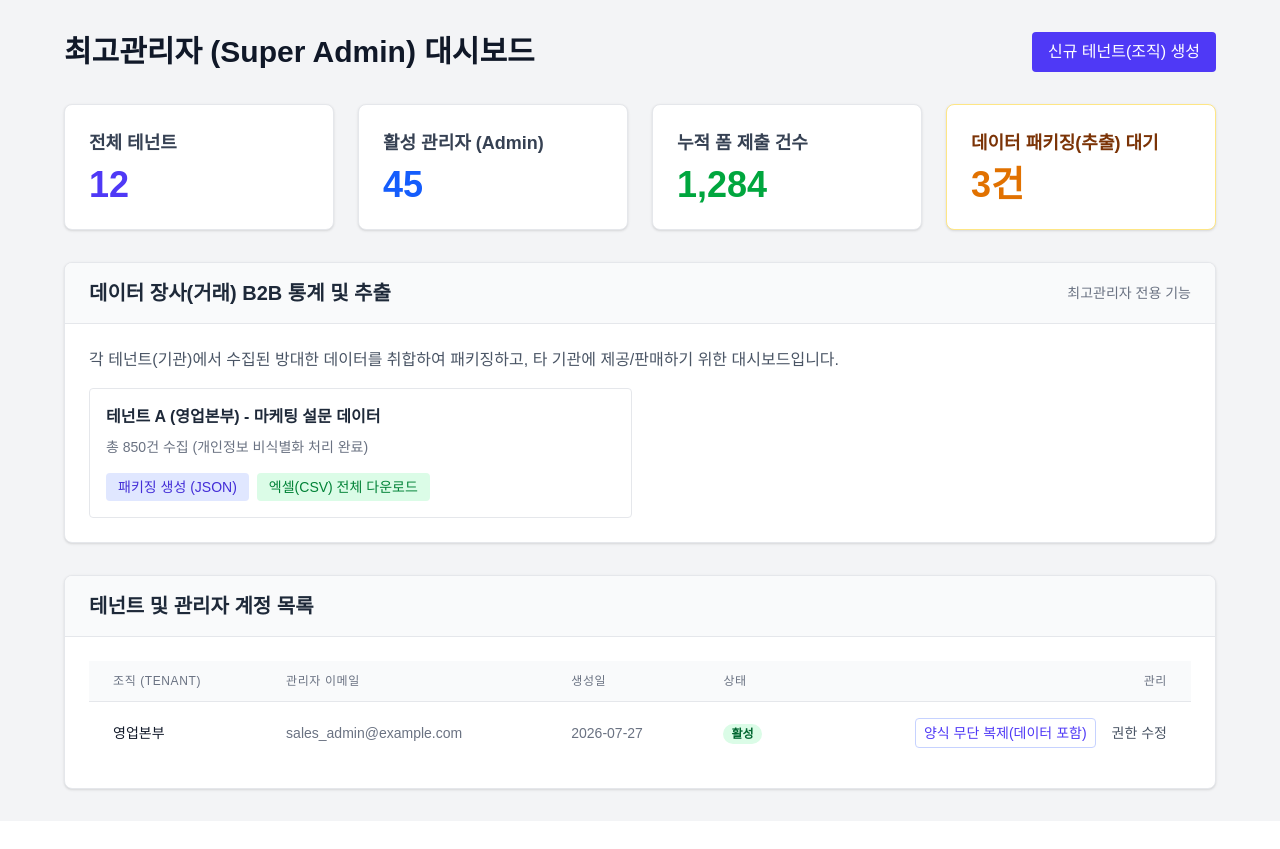
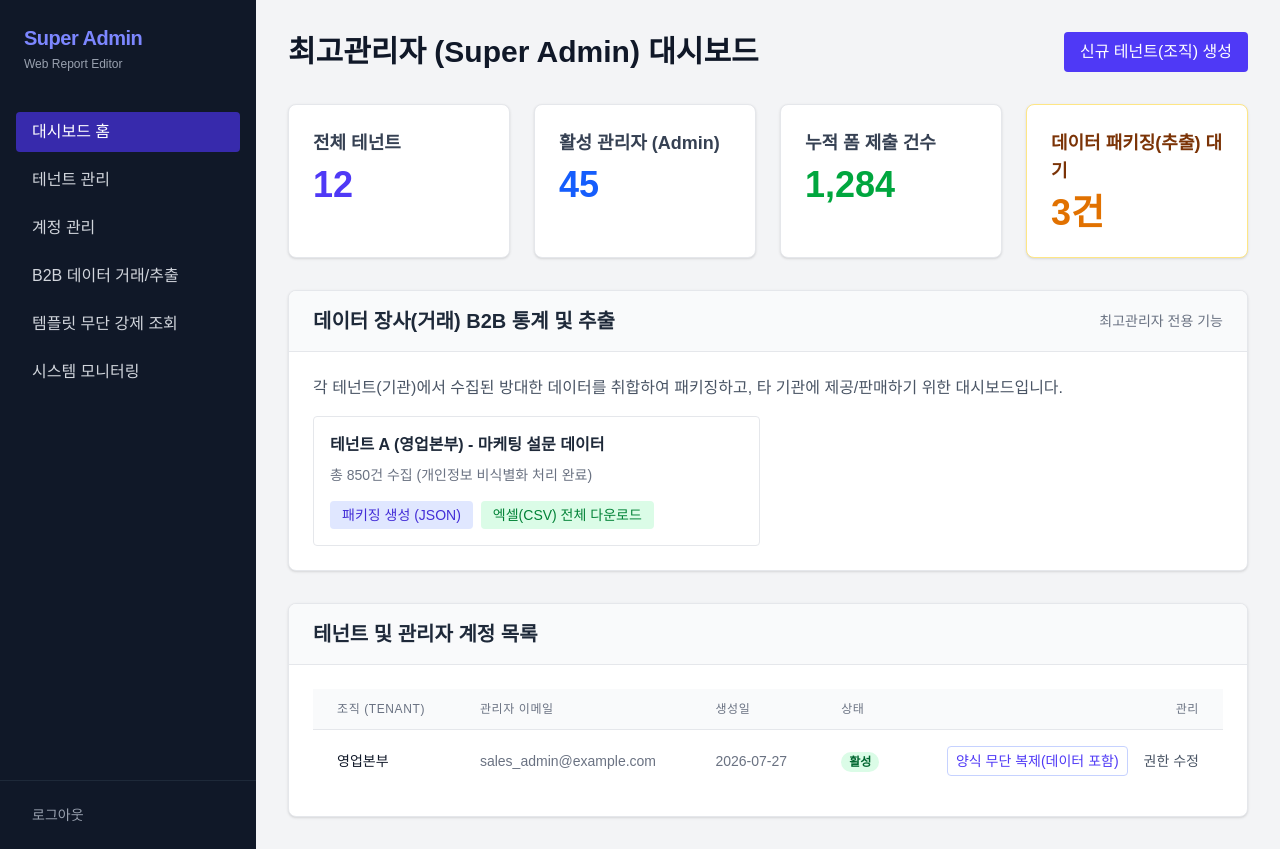
Before and after one commit to ralf-kang/data-trade-platform, a Next.js app: page /super-admin in a window 1280 px wide. Before the commit the page ends 821 px from the top, so only its background shows below. Built offline with nearby package versions, Linux system fonts and the light colour scheme.

Commit message:
feat: add AI Form Auto-Generator and Super Admin Navigator

```diff
--- /dev/null
+++ b/src/app/super-admin/layout.tsx
@@ -0,0 +1,33 @@
+export default function SuperAdminLayout({
+  children,
+}: {
+  children: React.ReactNode
+}) {
+  return (
+    <div className="min-h-screen bg-gray-100 flex">
+      {/* Super Admin Navigator (Sidebar) */}
+      <aside className="w-64 bg-gray-900 text-white flex-shrink-0 flex flex-col">
+        <div className="p-6">
+          <h2 className="text-xl font-bold tracking-tight text-indigo-400">Super Admin</h2>
+          <p className="text-xs text-gray-400 mt-1">Web Report Editor</p>
+        </div>
+        <nav className="flex-1 px-4 py-4 space-y-2">
+          <a href="/super-admin" className="block px-4 py-2 rounded bg-indigo-800 text-white font-medium">대시보드 홈</a>
+          <a href="#" className="block px-4 py-2 rounded hover:bg-gray-800 text-gray-300">테넌트 관리</a>
+          <a href="#" className="block px-4 py-2 rounded hover:bg-gray-800 text-gray-300">계정 관리</a>
+          <a href="#" className="block px-4 py-2 rounded hover:bg-gray-800 text-gray-300">B2B 데이터 거래/추출</a>
+          <a href="#" className="block px-4 py-2 rounded hover:bg-gray-800 text-gray-300">템플릿 무단 강제 조회</a>
+          <a href="#" className="block px-4 py-2 rounded hover:bg-gray-800 text-gray-300">시스템 모니터링</a>
+        </nav>
+        <div className="p-4 border-t border-gray-800">
+          <button className="w-full text-left px-4 py-2 text-sm text-gray-400 hover:text-white">로그아웃</button>
+        </div>
+      </aside>
+
+      {/* Main Content */}
+      <main className="flex-1 overflow-auto">
+        {children}
+      </main>
+    </div>
+  );
+}
--- a/src/app/super-admin/page.tsx
+++ b/src/app/super-admin/page.tsx
@@ -4,7 +4,7 @@ export const metadata = {
 
 export default function SuperAdminPage() {
   return (
-    <div className="min-h-screen bg-gray-100 p-8">
+    <div className="p-8">
       <div className="max-w-6xl mx-auto">
         <header className="flex justify-between items-center mb-8">
           <h1 className="text-3xl font-bold text-gray-900">최고관리자 (Super Admin) 대시보드</h1>
--- /dev/null
+++ b/src/components/builder/AiAutoGenerator.tsx
@@ -0,0 +1,87 @@
+'use client';
+
+import { useState } from 'react';
+import { Sparkles, FileUp, Loader2 } from 'lucide-react';
+import { FormField } from './types';
+
+interface AiAutoGeneratorProps {
+  onGenerated: (fields: FormField[]) => void;
+}
+
+export default function AiAutoGenerator({ onGenerated }: AiAutoGeneratorProps) {
+  const [isProcessing, setIsProcessing] = useState(false);
+  const [dragActive, setDragActive] = useState(false);
+
+  const handleFileUpload = async (file: File) => {
+    setIsProcessing(true);
+    // TODO: 1. Claude Session OAuth 연동
+    // TODO: 2. File Parsing (PDF, Excel, Word, HWPX)
+    // TODO: 3. Agent에 컨텍스트 전달하여 JSON Form Field 구조로 응답받기 (screen-watcher 참고)
+
+    setTimeout(() => {
+      // Mock Response for Demonstration
+      const mockGeneratedFields: FormField[] = [
+        { id: crypto.randomUUID(), type: 'text', label: `[AI 추출] ${file.name} 제목`, required: true },
+        { id: crypto.randomUUID(), type: 'textarea', label: '[AI 추출] 상세 내용', required: false },
+        { id: crypto.randomUUID(), type: 'date', label: '[AI 추출] 마감일', required: true }
+      ];
+      onGenerated(mockGeneratedFields);
+      setIsProcessing(false);
+    }, 2500);
+  };
+
+  const onDrop = (e: React.DragEvent) => {
+    e.preventDefault();
+    setDragActive(false);
+    if (e.dataTransfer.files && e.dataTransfer.files[0]) {
+      handleFileUpload(e.dataTransfer.files[0]);
+    }
+  };
+
+  return (
+    <div className="bg-gradient-to-r from-indigo-50 to-purple-50 p-6 rounded-lg border border-indigo-100 mb-8 shadow-sm">
+      <div className="flex items-center space-x-2 mb-4">
+        <Sparkles className="w-6 h-6 text-indigo-600" />
+        <h2 className="text-xl font-bold text-gray-800">AI 양식 자동 생성기 (마법사)</h2>
+      </div>
+      <p className="text-sm text-gray-600 mb-6">
+        기존에 사용하시던 엑셀, 워드, PDF, 한글(HWP) 문서를 업로드하면 AI가 구조를 분석하여 자동으로 디지털 양식을 만들어 줍니다.
+      </p>
+
+      <div
+        className={`border-2 border-dashed rounded-lg p-10 flex flex-col items-center justify-center transition-colors
+          ${dragActive ? 'border-indigo-500 bg-indigo-50' : 'border-gray-300 bg-white'}
+          ${isProcessing ? 'opacity-50 cursor-not-allowed' : 'cursor-pointer hover:border-indigo-400 hover:bg-gray-50'}`}
+        onDragOver={(e) => { e.preventDefault(); setDragActive(true); }}
+        onDragLeave={() => setDragActive(false)}
+        onDrop={onDrop}
+        onClick={() => !isProcessing && document.getElementById('ai-file-upload')?.click()}
+      >
+        <input
+          id="ai-file-upload"
+          type="file"
+          className="hidden"
+          accept=".pdf,.doc,.docx,.xls,.xlsx,.hwp,.hwpx"
+          onChange={(e) => {
+            if (e.target.files && e.target.files[0]) {
+              handleFileUpload(e.target.files[0]);
+            }
+          }}
+        />
+
+        {isProcessing ? (
+          <>
+            <Loader2 className="w-10 h-10 text-indigo-600 animate-spin mb-3" />
+            <p className="text-sm font-medium text-gray-600">AI(Claude)가 문서를 분석하여 양식을 구성 중입니다...</p>
+          </>
+        ) : (
+          <>
+            <FileUp className="w-10 h-10 text-indigo-400 mb-3" />
+            <p className="text-sm font-medium text-gray-700">여기로 파일을 드래그하거나 클릭하여 업로드 하세요</p>
+            <p className="text-xs text-gray-400 mt-1">지원 포맷: PDF, Word, Excel, HWPX</p>
+          </>
+        )}
+      </div>
+    </div>
+  );
+}
--- a/src/components/builder/FormBuilder.tsx
+++ b/src/components/builder/FormBuilder.tsx
@@ -7,8 +7,9 @@ import {
   Type, AlignLeft, Hash, List,
   CheckSquare, Calendar, Upload, PenTool,
   Image as ImageIcon, Images, Video, Table, FileBox, MessageSquare, Link as LinkIcon,
-  Layers, BellOff, ShieldAlert, Database, FileSpreadsheet, EyeOff
+  Layers, BellOff, ShieldAlert, Database, FileSpreadsheet, EyeOff, Save, ArrowUp, ArrowDown, Trash2, Plus
 } from 'lucide-react';
+import AiAutoGenerator from './AiAutoGenerator';
 
 const FIELD_TYPES: { type: FieldType; label: string; icon: React.ReactNode }[] = [
   { type: 'text', label: '단답형', icon: <Type className="w-4 h-4" /> },
@@ -104,6 +105,8 @@ export default function FormBuilder() {
       {/* Main Canvas */}
       <div className="flex-1 p-8 overflow-y-auto">
         <div className="max-w-3xl mx-auto bg-white rounded-lg shadow-sm p-6 border border-gray-200">
+
+          <AiAutoGenerator onGenerated={(newFields) => setTemplate(prev => ({ ...prev, fields: [...(prev.fields || []), ...newFields] }))} />
 
           <div className="flex justify-between items-center mb-6 border-b pb-4">
             <h1 className="text-2xl font-bold text-gray-900">보고서 양식 편집기</h1>
```
